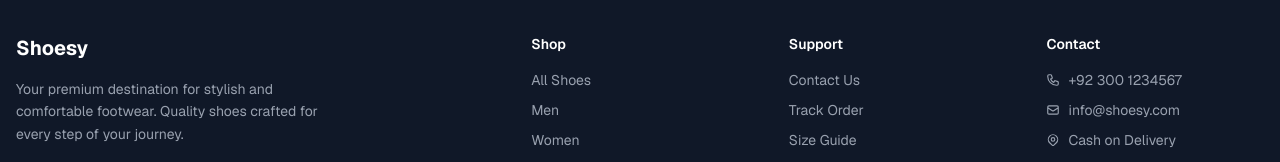
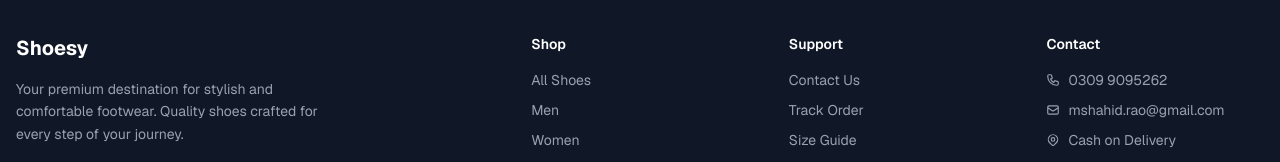
Before and after one commit to tabiqchohan/shoesy.com, a Next.js app: page / in a window 1280 px wide. Shown: the part 2575-2737 px from the top of the page. Built offline with nearby package versions, Linux system fonts and the light colour scheme; no server answers; the database is empty.

Commit message:
update contact email and WhatsApp number

```diff
--- a/src/components/layout/Footer.tsx
+++ b/src/components/layout/Footer.tsx
@@ -51,11 +51,11 @@ export default function Footer() {
             <ul className="space-y-2.5 text-sm">
               <li className="flex items-center gap-2">
                 <svg className="w-3.5 h-3.5 flex-shrink-0" fill="none" stroke="currentColor" viewBox="0 0 24 24"><path strokeLinecap="round" strokeLinejoin="round" strokeWidth={2} d="M3 5a2 2 0 012-2h3.28a1 1 0 01.948.684l1.498 4.493a1 1 0 01-.502 1.21l-2.257 1.13a11.042 11.042 0 005.516 5.516l1.13-2.257a1 1 0 011.21-.502l4.493 1.498a1 1 0 01.684.949V19a2 2 0 01-2 2h-1C9.716 21 3 14.284 3 6V5z" /></svg>
-                +92 300 1234567
+                0309 9095262
               </li>
               <li className="flex items-center gap-2">
                 <svg className="w-3.5 h-3.5 flex-shrink-0" fill="none" stroke="currentColor" viewBox="0 0 24 24"><path strokeLinecap="round" strokeLinejoin="round" strokeWidth={2} d="M3 8l7.89 5.26a2 2 0 002.22 0L21 8M5 19h14a2 2 0 002-2V7a2 2 0 00-2-2H5a2 2 0 00-2 2v10a2 2 0 002 2z" /></svg>
-                info@shoesy.com
+                mshahid.rao@gmail.com
               </li>
               <li className="flex items-center gap-2">
                 <svg className="w-3.5 h-3.5 flex-shrink-0" fill="none" stroke="currentColor" viewBox="0 0 24 24"><path strokeLinecap="round" strokeLinejoin="round" strokeWidth={2} d="M17.657 16.657L13.414 20.9a1.998 1.998 0 01-2.827 0l-4.244-4.243a8 8 0 1111.314 0z" /><path strokeLinecap="round" strokeLinejoin="round" strokeWidth={2} d="M15 11a3 3 0 11-6 0 3 3 0 016 0z" /></svg>
--- a/src/components/shared/WhatsAppButton.tsx
+++ b/src/components/shared/WhatsAppButton.tsx
@@ -1,8 +1,8 @@
 "use client";
 
 export default function WhatsAppButton() {
-  const phone = "923001234567";
-  const message = encodeURIComponent("Hi! I have a question about shoes.");
+  const phone = "923099095262";
+  const message = encodeURIComponent("Hi! I have a question about Shoesy.");
 
   return (
     <a
```
